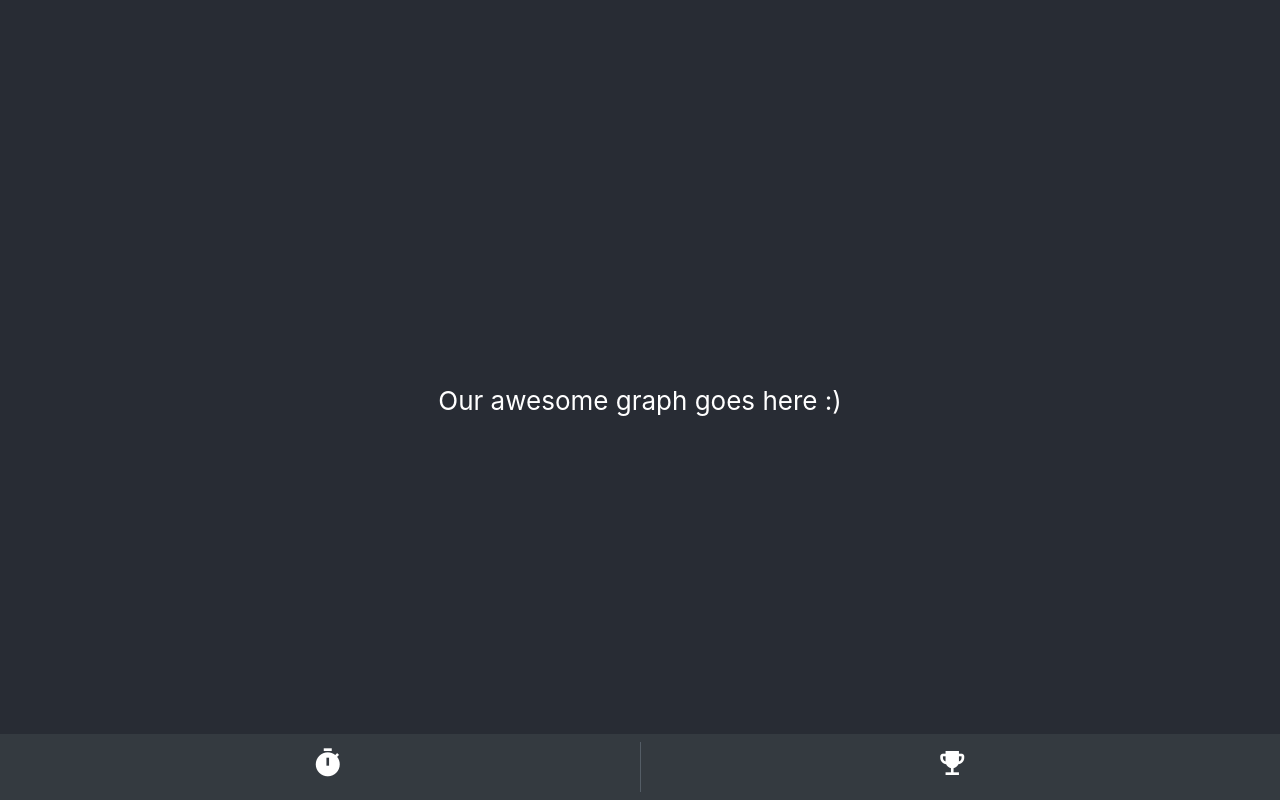
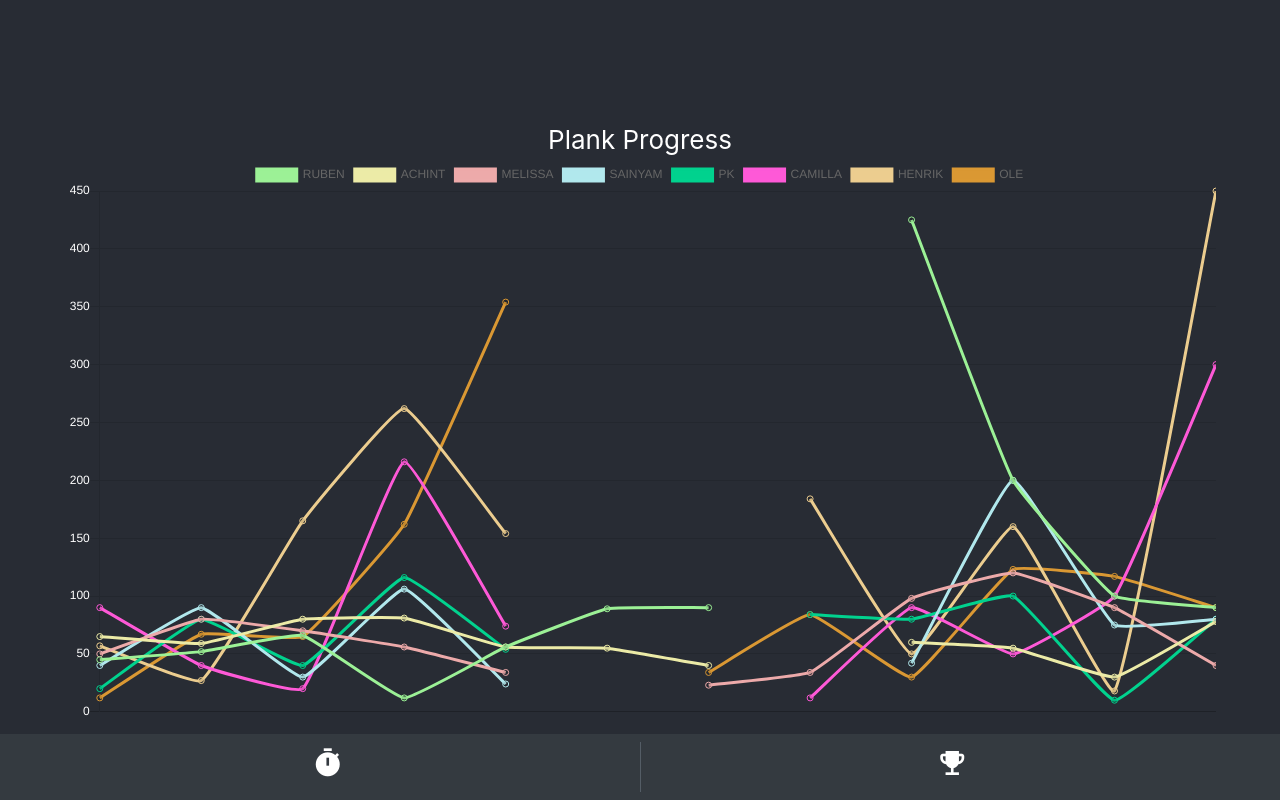
Before and after one commit to achintSatsangi/altrannorge-plank, a React (Create React App) app in the folder frontend/: page /graph in a window 1280 px wide. Built offline with nearby package versions, Linux system fonts and the light colour scheme; what moment-duration-format would draw is missing.

Commit message:
Added Line graph with Mock data on graph component

```diff
--- a/frontend/package.json
+++ b/frontend/package.json
@@ -5,9 +5,11 @@
   "dependencies": {
     "@reach/router": "^1.2.1",
     "bootstrap": "^4.3.1",
+    "chart.js": "^2.8.0",
     "moment": "^2.24.0",
     "moment-duration-format": "^2.3.2",
     "react": "^16.10.1",
+    "react-chartjs-2": "^2.8.0",
     "react-dom": "^16.10.1",
     "react-scripts": "3.1.2",
     "react-timer-machine": "^1.0.2"
@@ -32,5 +34,8 @@
       "last 1 firefox version",
       "last 1 safari version"
     ]
+  },
+  "devDependencies": {
+    "jest-canvas-mock": "^2.1.1"
   }
 }
--- a/frontend/src/App.js
+++ b/frontend/src/App.js
@@ -9,12 +9,10 @@ class App extends Component {
   render() {
     return (
       <div className="App">
-        <div className="container">
-          <Router>
-            <Timer path="/" />
-            <Graph path="graph" />
-          </Router>
-        </div>
+        <Router>
+          <Timer path="/" />
+          <Graph path="graph" />
+        </Router>
         <NavigationMenu />
       </div>
     );
--- /dev/null
+++ b/frontend/src/Graph/Graph.css
@@ -0,0 +1,6 @@
+.Linechart {
+  position: relative;
+  height: 70vh;
+  width: 90vw;
+  vertical-align: top;
+}
--- a/frontend/src/Graph/Graph.jsx
+++ b/frontend/src/Graph/Graph.jsx
@@ -1,7 +1,150 @@
 import React, { Component } from "react";
+import { Line } from "react-chartjs-2";
+import "./Graph.css";
 
 export default class Graph extends Component {
   render() {
-    return <div>Our awesome graph goes here :)</div>;
+    var data = {
+      labels: [
+        "20-Sep-2019",
+        "21-Sep-2019",
+        "22-Sep-2019",
+        "23-Sep-2019",
+        "24-Sep-2019",
+        "25-Sep-2019",
+        "26-Sep-2019",
+        "27-Sep-2019",
+        "28-Sep-2019",
+        "29-Sep-2019",
+        "30-Sep-2019",
+        "01-Oct-2019"
+      ],
+      datasets: [
+        {
+          label: "RUBEN",
+          fill: false,
+          lineTension: 0.1,
+          borderColor: "#9CF196",
+          pointHoverBackgroundColor: "#9CF196",
+          pointBorderWidth: 1,
+          // notice the gap in the data and the spanGaps: true
+          data: [45, 52, 66, 12, 56, 89, 90, , 425, 200, 100, 90],
+          spanGaps: false
+        },
+        {
+          label: "ACHINT",
+          fill: false,
+          lineTension: 0.1,
+          borderColor: "#ECEBA7",
+          pointHoverBackgroundColor: "#ECEBA7",
+          pointBorderWidth: 1,
+          // notice the gap in the data and the spanGaps: true
+          data: [65, 59, 80, 81, 56, 55, 40, , 60, 55, 30, 78],
+          spanGaps: false
+        },
+        {
+          label: "MELISSA",
+          fill: false,
+          lineTension: 0.1,
+          borderColor: "#EDAAAA",
+          pointHoverBackgroundColor: "#EDAAAA",
+          pointBorderWidth: 1,
+          // notice the gap in the data and the spanGaps: true
+          data: [50, 80, 70, 56, 34, , 23, 34, 98, 120, 90, 40],
+          spanGaps: false
+        },
+        {
+          label: "SAINYAM",
+          fill: false,
+          lineTension: 0.1,
+          borderColor: "#b1e8ed",
+          pointHoverBackgroundColor: "#b1e8ed",
+          pointBorderWidth: 1,
+          // notice the gap in the data and the spanGaps: true
+          data: [40, 90, 30, 106, 24, , , , 42, 200, 75, 80],
+          spanGaps: false
+        },
+        {
+          label: "PK",
+          fill: false,
+          lineTension: 0.1,
+          borderColor: "#01D28E",
+          pointHoverBackgroundColor: "#01D28E",
+          pointBorderWidth: 1,
+          // notice the gap in the data and the spanGaps: true
+          data: [20, 80, 40, 116, 54, , , 84, 80, 100, 10, 80],
+          spanGaps: false
+        },
+        {
+          label: "CAMILLA",
+          fill: false,
+          lineTension: 0.1,
+          borderColor: "#FE59D7",
+          pointHoverBackgroundColor: "#FE59D7",
+          pointBorderWidth: 1,
+          // notice the gap in the data and the spanGaps: true
+          data: [90, 40, 20, 216, 74, , , 12, 90, 50, 100, 300],
+          spanGaps: false
+        },
+        {
+          label: "HENRIK",
+          fill: false,
+          lineTension: 0.1,
+          borderColor: "#eccd8f",
+          pointHoverBackgroundColor: "#eccd8f",
+          pointBorderWidth: 1,
+          // notice the gap in the data and the spanGaps: true
+          data: [57, 27, 165, 262, 154, , , 184, 50, 160, 18, 450],
+          spanGaps: false
+        },
+        {
+          label: "OLE",
+          fill: false,
+          lineTension: 0.1,
+          borderColor: "#DA9833",
+          pointHoverBackgroundColor: "#DA9833",
+          pointBorderWidth: 1,
+          // notice the gap in the data and the spanGaps: true
+          data: [12, 67, 65, 162, 354, , 34, 84, 30, 123, 117, 90],
+          spanGaps: false
+        }
+      ]
+    };
+    const options = {
+      responsive: true,
+      maintainAspectRatio: false,
+      responsiveAnimationDuration: 1000,
+      aspectRatio: 1,
+      scales: {
+        xAxes: [
+          {
+            display: false,
+            ticks: {
+              beginAtZero: true,
+              fontColor: "white"
+            }
+          }
+        ],
+        yAxes: [
+          {
+            ticks: {
+              beginAtZero: false,
+              fontColor: "white"
+            }
+          }
+        ],
+        legend: [
+          {
+            position: "bottom"
+          }
+        ]
+      }
+    };
+    return (
+      <div className="Linechart">
+        <div>Plank Progress</div>
+        <Line data={data} options={options} />
+      </div>
+    );
   }
 }
```
Also changed, not shown: frontend/src/App.css (line endings or trailing spaces), 2 other files (tests, documents, lock files or other folders).
